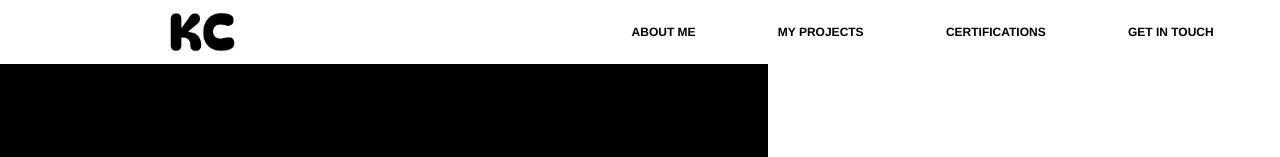
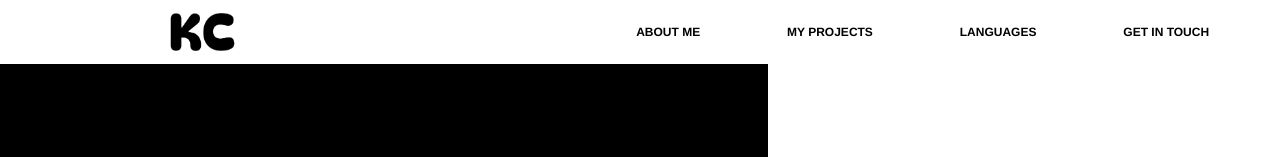
Before and after one commit to Kevasc/KCPortfolio, a React (Create React App) app in the folder my-app/: page / in a window 1280 px wide. Shown: the top 157 px of the page. Built offline with nearby package versions, Linux system fonts and the light colour scheme.

Commit message:
Created languages section, made a smooth scroll to section for it

```diff
--- a/my-app/src/components/Header.jsx
+++ b/my-app/src/components/Header.jsx
@@ -25,9 +25,9 @@ const Header = () => {
         </div>
         <div
           className="header-button"
-          onClick={() => scrollToSection("book-table")}
+          onClick={() => scrollToSection("languages")}
         >
-          <p>CERTIFICATIONS</p>
+          <p>LANGUAGES</p>
         </div>
         <div
           className="header-button"
--- a/my-app/src/components/body/BodyContainer.jsx
+++ b/my-app/src/components/body/BodyContainer.jsx
@@ -1,9 +1,8 @@
 import React from "react";
-
 import IntroductionSection from "./IntroductionSection";
 import ConfettiFormProject from "./ConfettiFormProject";
 import StarSeekerProject from "./StarSeekerProject";
-import Certifications from "./Certifications";
+import Languages from "./Languages";
 
 const BodyContainer = () => {
   return (
@@ -11,7 +10,7 @@ const BodyContainer = () => {
       <IntroductionSection />
       <ConfettiFormProject />
       <StarSeekerProject />
-      {/* <Certifications /> */}
+      <Languages />
     </div>
   );
 };
--- /dev/null
+++ b/my-app/src/components/body/Languages.jsx
@@ -0,0 +1,7 @@
+import React from "react";
+import "./Languages.css";
+const Languages = () => {
+  <p>insert acheivements</p>;
+};
+
+export default Languages;
```
Also changed, not shown: my-app/src/components/body/Languages.css (added).
